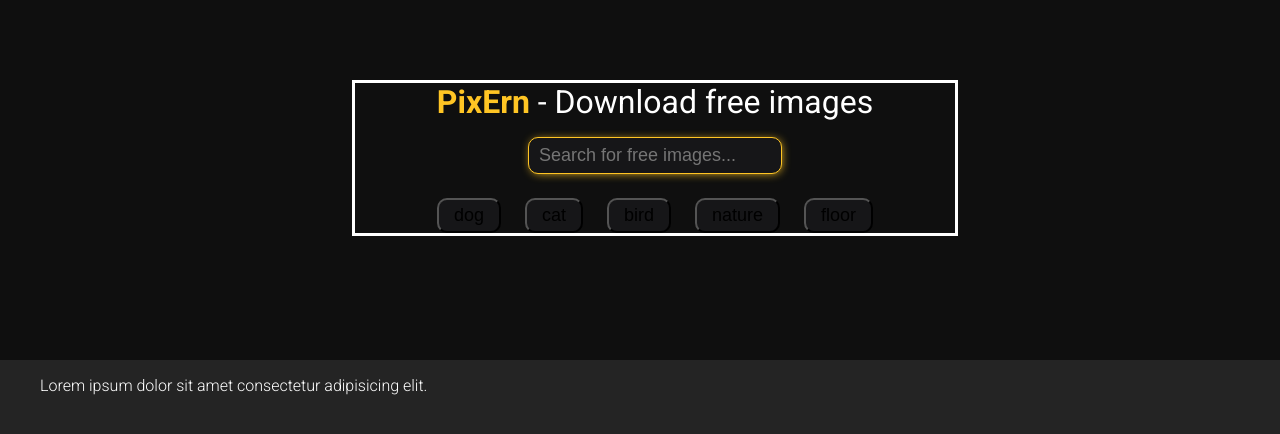
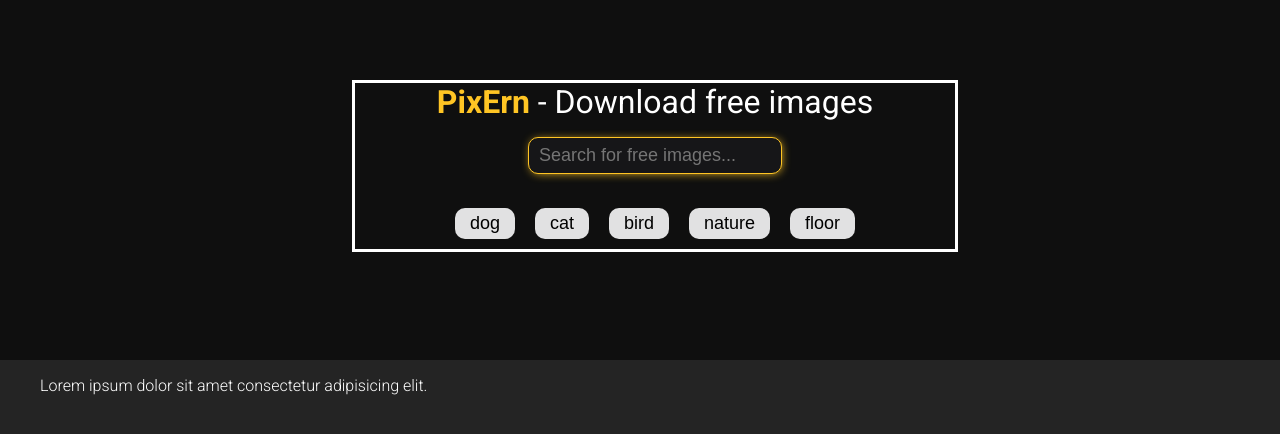
Before and after one commit to ernstudy/pixern, a React (Vite) app: page / in a window 1280 px wide. Shown: the top 434 px of the page. Built offline with nearby package versions, Linux system fonts and the light colour scheme.

Commit message:
add style to category button

```diff
--- a/src/App.css
+++ b/src/App.css
@@ -98,17 +98,22 @@ body {
   box-shadow: 1px 1px 10px 0px var(--main-color);
 }
 
+/*---- categories button ----*/
 .categories {
-  display: flex;
-  gap: 1.5rem;
 }
 
 .categories button {
   font-size: var(--text-size);
-  background-color: var(--gray-color-900);
+  background-color: var(--gray-color-100);
   padding: 5px 15px;
   border-radius: 10px;
   cursor: pointer;
+  border: none;
+  margin: 10px;
+}
+
+.categories button:hover {
+  background-color: var(--gray-color-200);
 }
 
 .main h2 {
```
